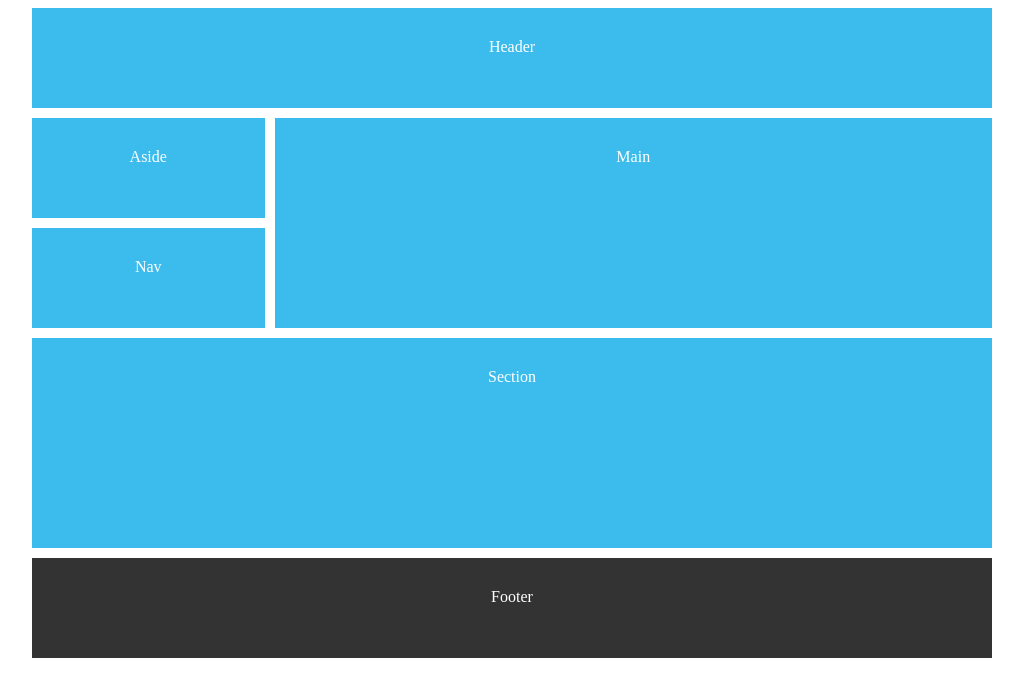
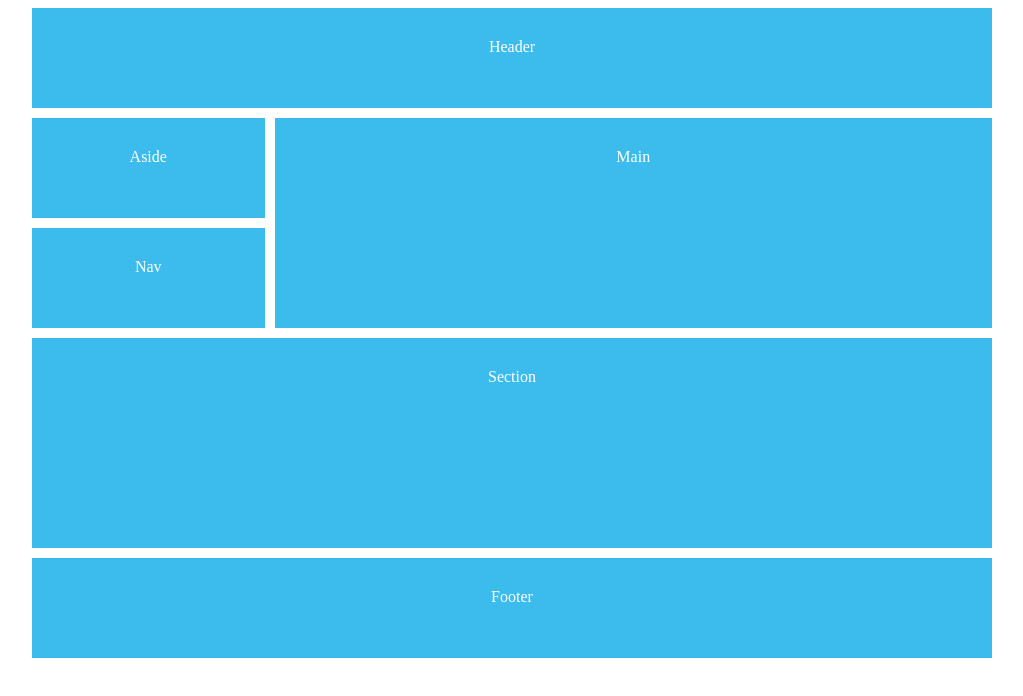
Before and after one commit to magkuna/css-grid, a plain HTML site: page index10.html in a window 1280 px wide. Shown: the whole page, without its empty margins (128-1151 px from the left). Drawn offline with Linux system fonts and the light colour scheme.

Commit message:
index10 changed

```diff
--- a/index10.html
+++ b/index10.html
@@ -63,7 +63,6 @@
         }
         footer{
             grid-area: footer;
-            background: #333 !important;
         }
 	</style>
 </head>
```
